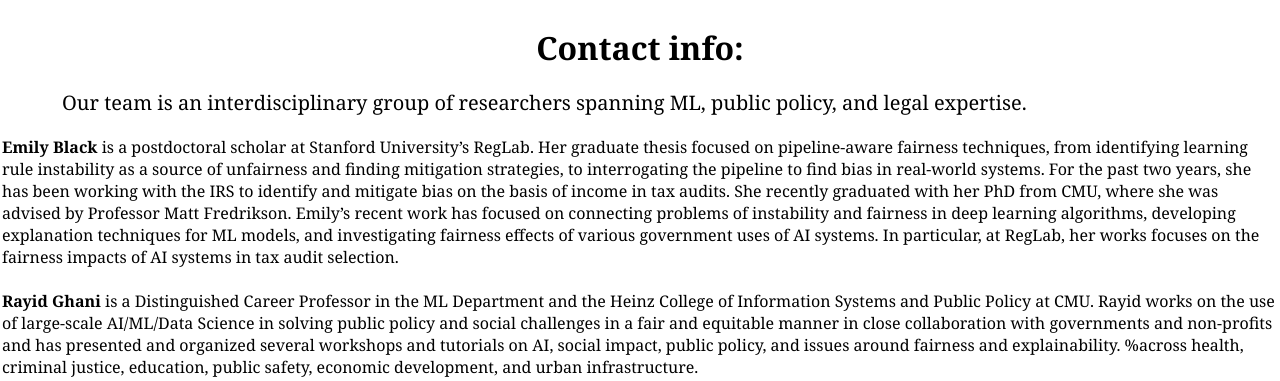
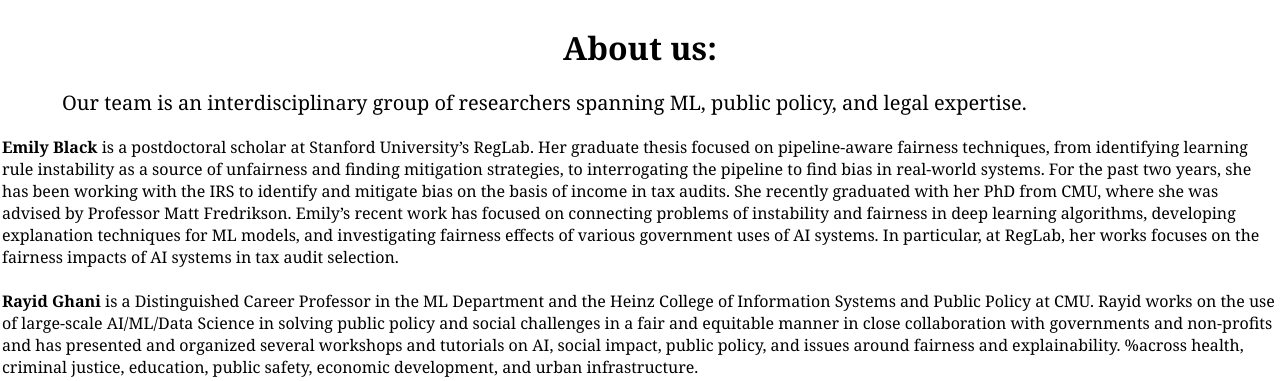
Before and after one commit to rakshit-naidu/pipeline-fairness.github.io, a Flask app: page /aboutus in a window 1280 px wide. Shown: the part 50-431 px from the top of the page. Run offline with Flask 3, Linux system fonts and the light colour scheme; some libraries are stand-ins or nearby versions.

Commit message:
fixing the links #5

```diff
--- a/templates/about.html
+++ b/templates/about.html
@@ -28,8 +28,8 @@
             </div>  -->
 
             <a href="{{ url_for('faqs') }}">FAQs</a>
-            <a href="{{ url_for('aboutus') }}">About</a>
-            <a href="{{ url_for('contactus') }}">Contact</a>
+            <a href="about.html">About</a>
+            <a href="contact.html">Contact</a>
             <form class="navbar">
 
                 <a href="https://pipelinefairness.miraheze.org/w/index.php?title=Special:CreateAccount">Create Account</a>
@@ -52,7 +52,7 @@
         </div>
     </nav>
     <div class="container-title">
-        <h1 style="text-align:center">Contact info:</h1>
+        <h1 style="text-align:center">About us:</h1>
         <p style="text-align:left" class="heading-desc">
             Our team is an interdisciplinary group of researchers spanning ML, public policy, and legal expertise.
         <ol>
--- a/templates/index_b4_login.html
+++ b/templates/index_b4_login.html
@@ -29,8 +29,8 @@
             </div>  -->
 
             <a href="{{ url_for('faqs') }}">FAQs</a>
-            <a href="{{ url_for('aboutus') }}">About</a>
-            <a href="{{ url_for('contactus') }}">Contact</a>
+            <a href="about.html">About</a>
+            <a href="contact.html">Contact</a>
             <form class="navbar">
 
                 <a href="https://pipelinefairness.miraheze.org/w/index.php?title=Special:CreateAccount">Create Account</a>
```
Also changed, not shown: templates/contact.html (+14 -13 lines).
